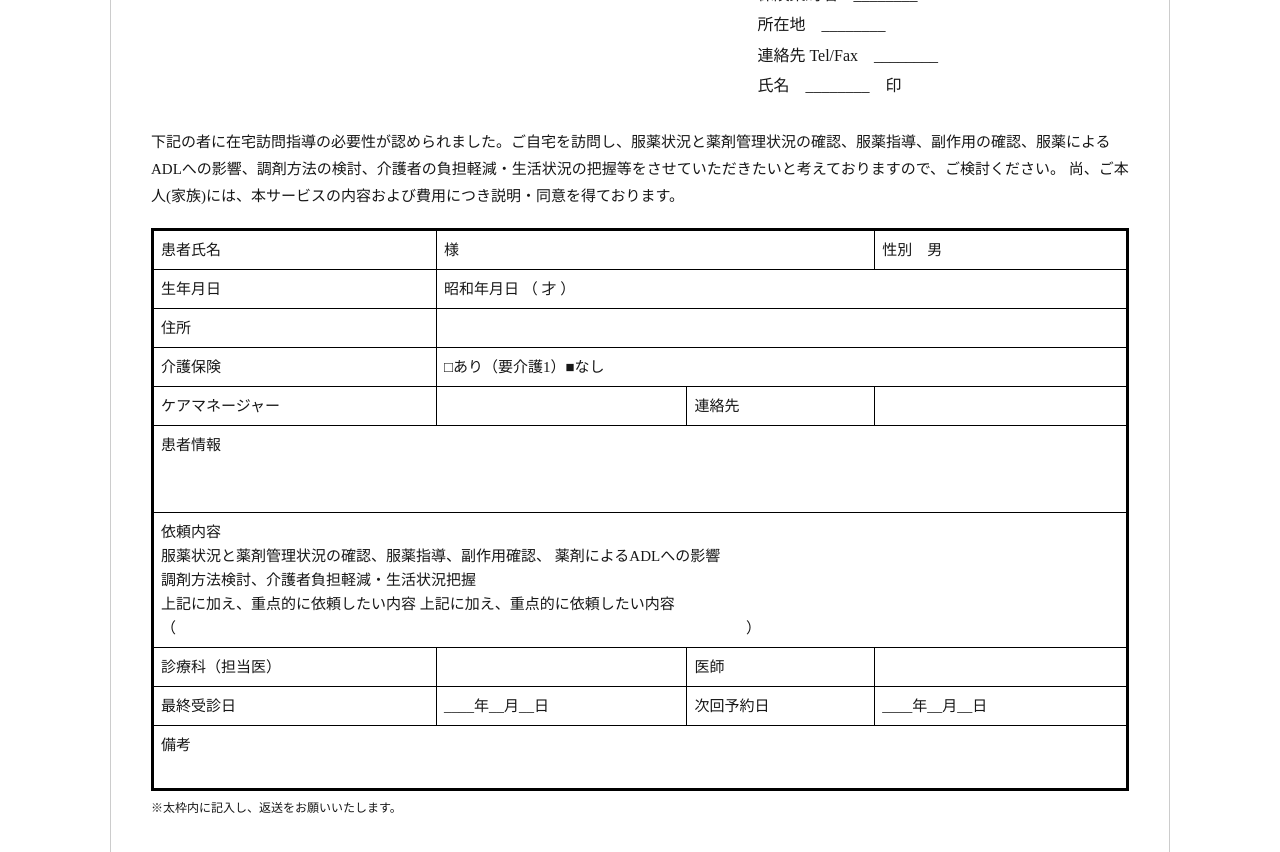
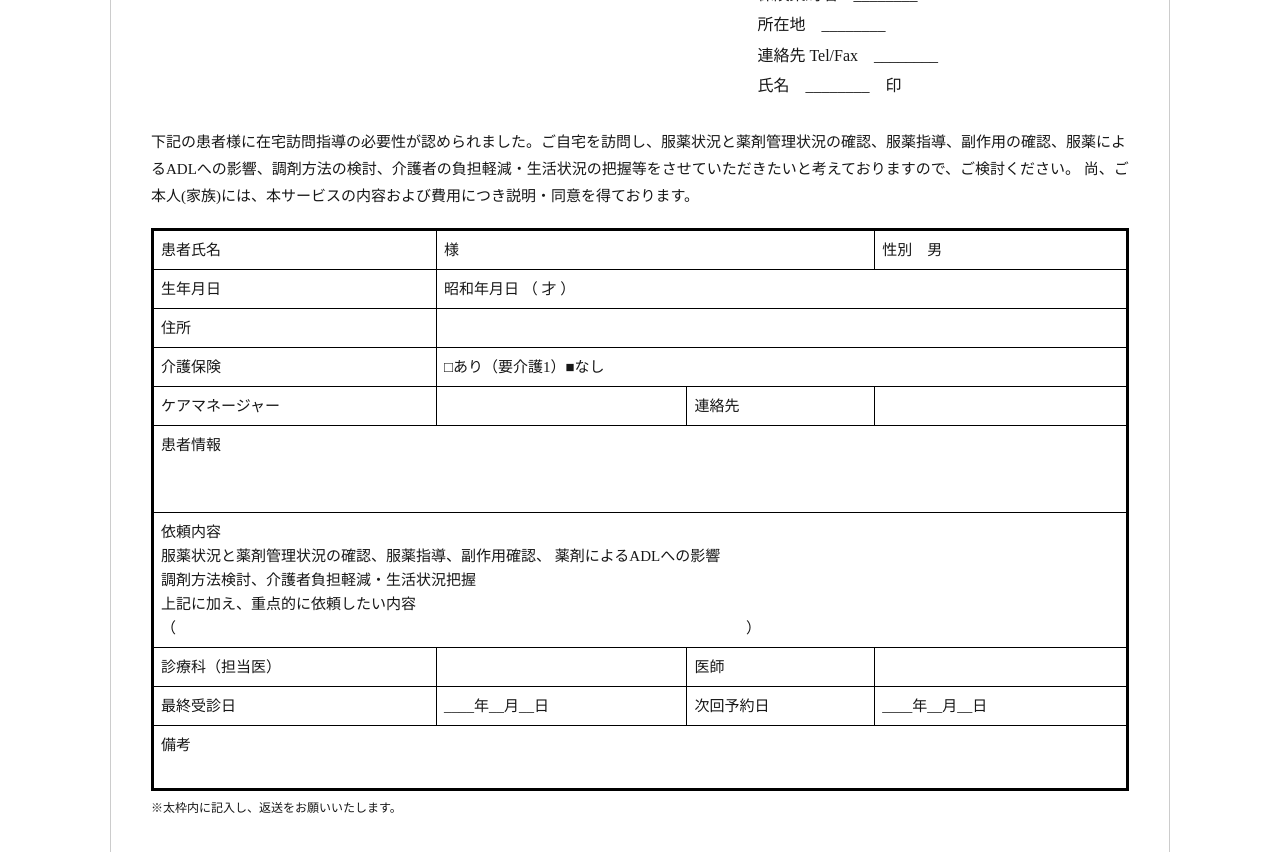
Before and after one commit to coro14t/Fukuyaku-app, a Next.js app: page /homecare-docs in a window 1280 px wide. Shown: the part 1900-2752 px from the top of the page. Built offline with nearby package versions, Linux system fonts and the light colour scheme.

Commit message:
在宅指示依頼書 和暦入力・年齢自動計算・大正対応まで完了・軽微な修正

```diff
--- a/app/homecare-docs/page.tsx
+++ b/app/homecare-docs/page.tsx
@@ -421,7 +421,7 @@ onClick={()=>window.print()}
 </div>
 
 <div className="guide">
-　下記の者に在宅訪問指導の必要性が認められました。ご自宅を訪問し、服薬状況と薬剤管理状況の確認、服薬指導、副作用の確認、服薬によるADLへの影響、調剤方法の検討、介護者の負担軽減・生活状況の把握等をさせていただきたいと考えておりますので、ご検討ください。
+　下記の患者様に在宅訪問指導の必要性が認められました。ご自宅を訪問し、服薬状況と薬剤管理状況の確認、服薬指導、副作用の確認、服薬によるADLへの影響、調剤方法の検討、介護者の負担軽減・生活状況の把握等をさせていただきたいと考えておりますので、ご検討ください。
 尚、ご本人(家族)には、本サービスの内容および費用につき説明・同意を得ております。
 </div>
 
@@ -486,7 +486,6 @@ onClick={()=>window.print()}
 <br/>
 　調剤方法検討、介護者負担軽減・生活状況把握
 <br/>
-上記に加え、重点的に依頼したい内容
 上記に加え、重点的に依頼したい内容
 <br/>
 {focusRequest}
```
